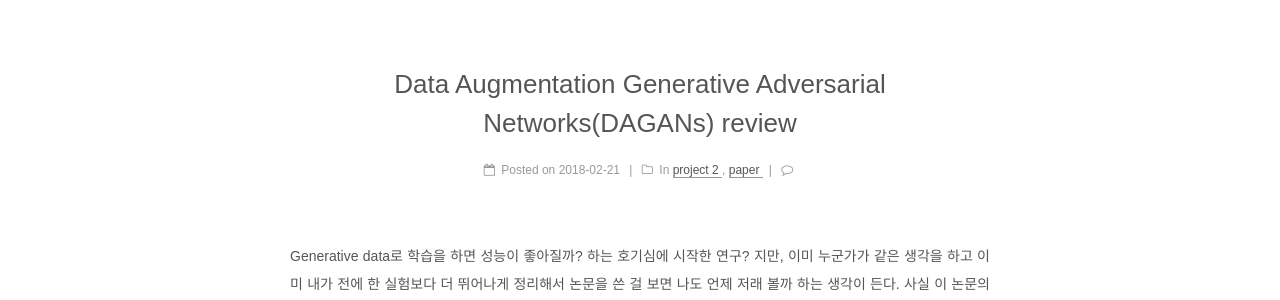
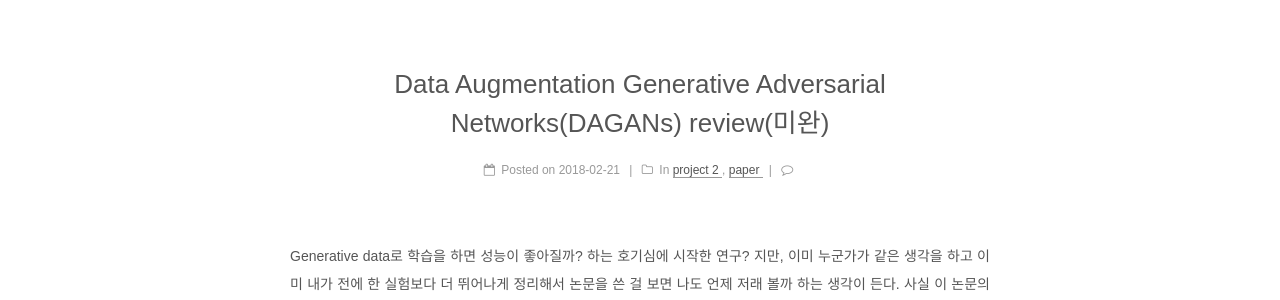
Before and after one commit to kangheeyong/kangheeyong.github.io, a Jekyll site: the page built from _posts/2018-02-21-DAGANs_revirew.md, in a window 1280 px wide. Shown: the part 321-621 px from the top of the page. Built offline with Jekyll 4.4.1, drawn with Linux system fonts in a browser that asks for light colours; comment, search, counter and statistics services are not loaded.

Commit message:
add 2018-02-16-post 30% edit

```diff
--- a/_posts/2018-02-21-DAGANs_revirew.md
+++ b/_posts/2018-02-21-DAGANs_revirew.md
@@ -1,5 +1,5 @@
 ---
-title: Data Augmentation Generative Adversarial Networks(DAGANs) review
+title: Data Augmentation Generative Adversarial Networks(DAGANs) review(미완)
 description:
 categories:
  - project 2
```
Also changed, not shown: _posts/2018-02-16-corss_entropy.md (+5 -4 lines).
